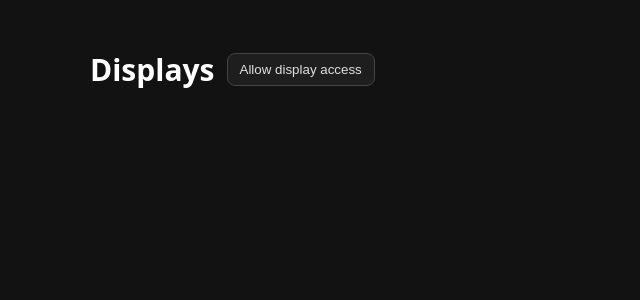
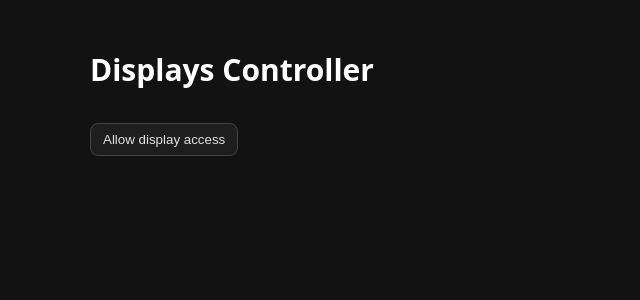
Before and after one commit to svettuff/DisplaysController, a React (Vite) app: page / in a window 1280 px wide. Shown: the top 300 px of the page, without its empty margins (0-640 px from the left). Built offline with nearby package versions, Linux system fonts and the light colour scheme.

Commit message:
pages + style

```diff
--- a/package.json
+++ b/package.json
@@ -6,9 +6,8 @@
   "scripts": {
     "dev": "vite",
     "build": "vite build",
-    "lint": "eslint .",
     "preview": "vite preview",
-    "predeploy": "vite build && copyfiles dist/index.html dist/404.html",
+    "predeploy": "vite build && node -e \"require('fs').copyFileSync('dist/index.html','dist/404.html')\"",
     "deploy": "gh-pages -d dist"
   },
   "dependencies": {
--- a/src/App.css
+++ b/src/App.css
@@ -12,9 +12,9 @@ body {
 
 .toolbar {
   display: flex;
-  align-items: center;
-  gap: 12px;
-  margin-bottom: 12px;
+  flex-direction: column;
+  align-items: flex-start;
+  gap: 8px;
 }
 
 .toolbar h2 {
--- a/src/App.jsx
+++ b/src/App.jsx
@@ -106,7 +106,7 @@ export default function App() {
     return (
         <div className="wrap">
             <header className="toolbar">
-                <h2>Displays</h2>
+                <h2>Displays Controller</h2>
                 {supported ? (
                     permission !== "granted" && (
                         <button className="btn" onClick={requestAccess}>Allow display access</button>
--- a/vite.config.js
+++ b/vite.config.js
@@ -1,8 +1,7 @@
 import { defineConfig } from 'vite'
 import react from '@vitejs/plugin-react'
 
-// https://vite.dev/config/
 export default defineConfig({
   plugins: [react()],
-  base: '/',
+  base: '/DisplaysController/',
 })
```
